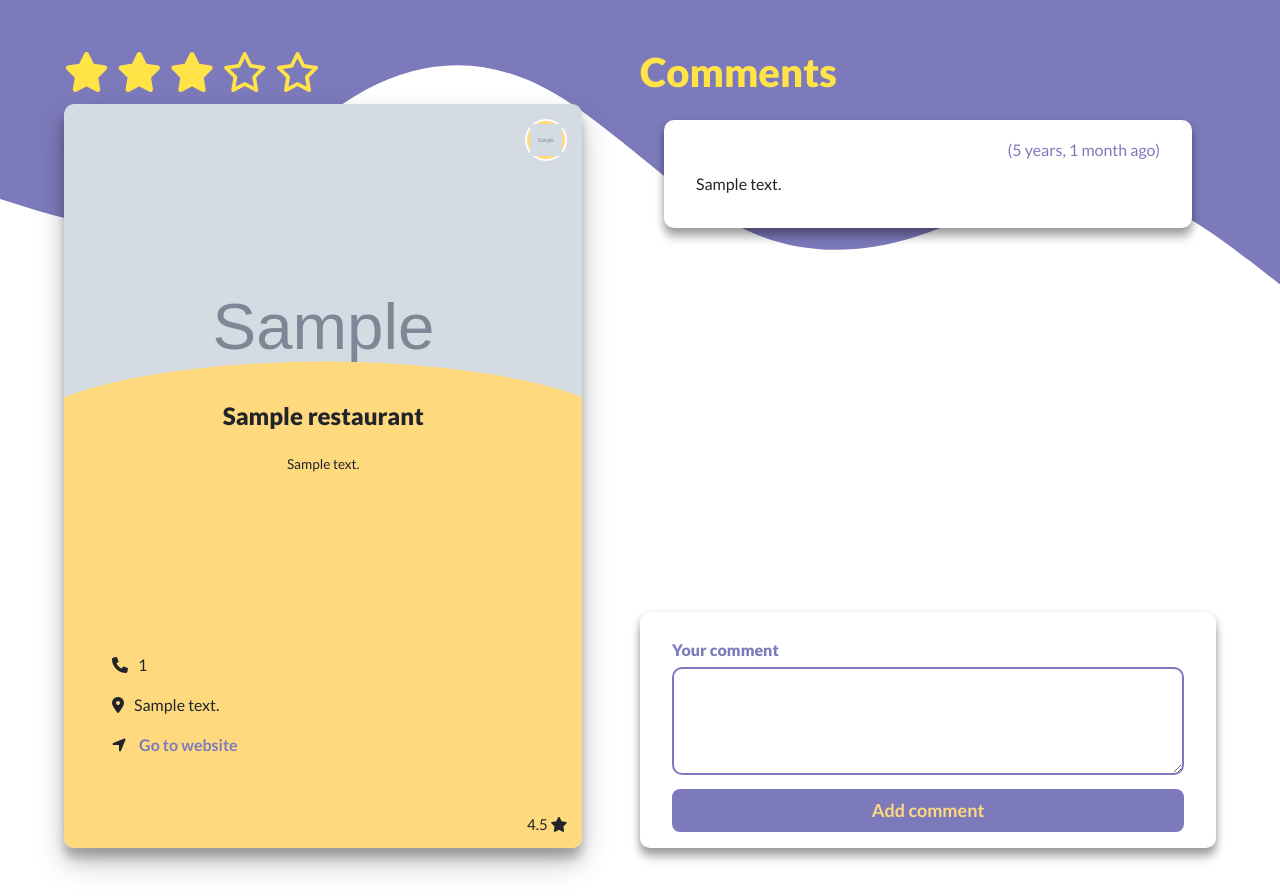
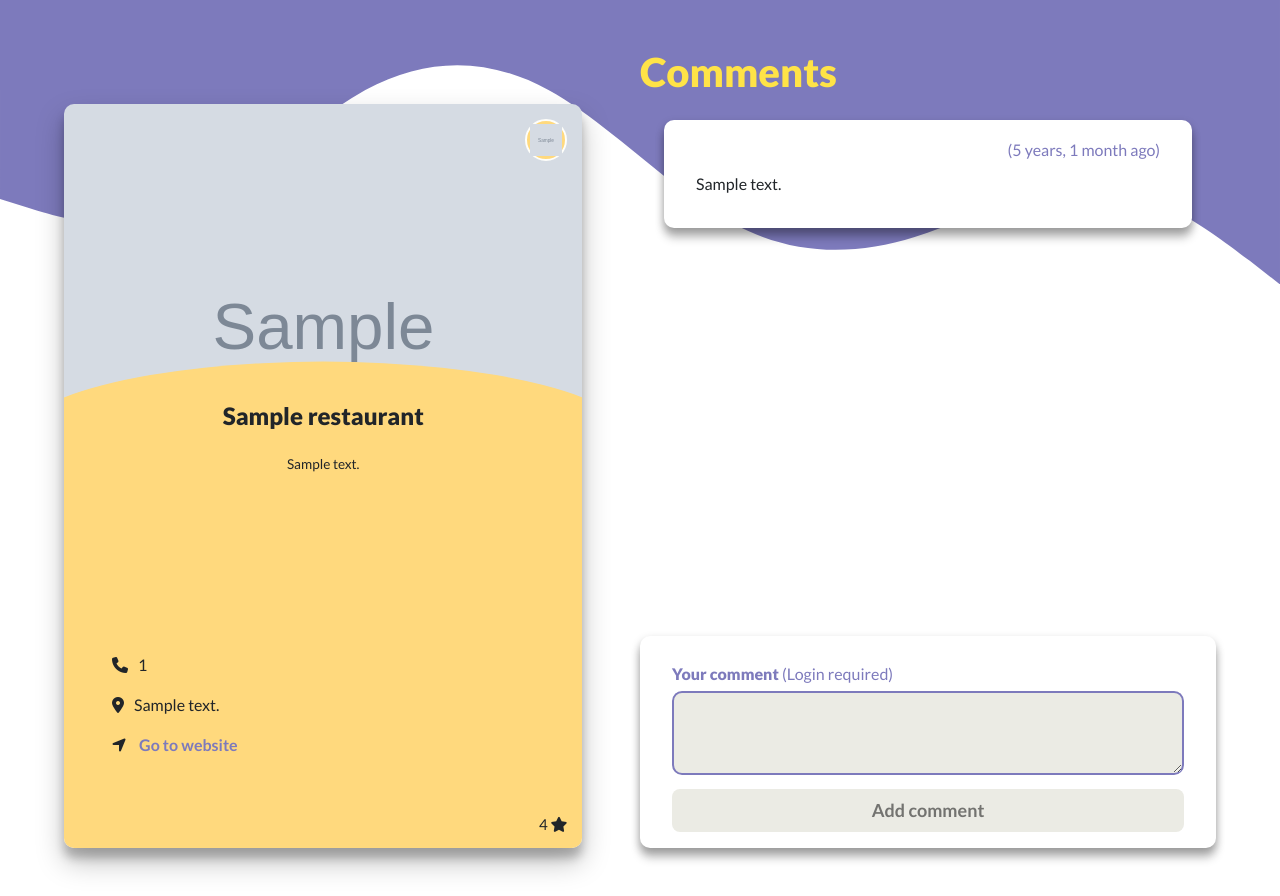
Before and after one commit to ianvalero/BiteQuest-App, a Django app: template RestaurantApp/restaurants/templates/restaurants/restaurant_detail.html in a window 1280 px wide. Shown: the part 70-966 px from the top of the page. Run offline with Django 5.2, Linux system fonts and the light colour scheme; the template is opened without the code that fills it: most values are stand-ins (such as "Sample title", 1, 10 or a date in 2020); grey boxes marked "Sample" are stand-in pictures; parts of the project's set-up code (start-up, migrations or seed data) failed here and were passed over.

Commit message:
Añadimos botones para calificar restaurante, añadimos filtro para que solo lo puedan hacer usuarios logeados y deshabilitamos creacion de comentarios cuando el user no esta logeado

```diff
--- a/RestaurantApp/restaurants/templates/restaurants/restaurant_detail.html
+++ b/RestaurantApp/restaurants/templates/restaurants/restaurant_detail.html
@@ -11,13 +11,18 @@
 <svg style="position: absolute;" xmlns="http://www.w3.org/2000/svg" viewBox="0 0 1440 320"><path fill="#7d7abc" fill-opacity="1" d="M0,224L34.3,234.7C68.6,245,137,267,206,240C274.3,213,343,139,411,101.3C480,64,549,64,617,101.3C685.7,139,754,213,823,250.7C891.4,288,960,288,1029,266.7C1097.1,245,1166,203,1234,208C1302.9,213,1371,267,1406,293.3L1440,320L1440,0L1405.7,0C1371.4,0,1303,0,1234,0C1165.7,0,1097,0,1029,0C960,0,891,0,823,0C754.3,0,686,0,617,0C548.6,0,480,0,411,0C342.9,0,274,0,206,0C137.1,0,69,0,34,0L0,0Z"></path></svg>
 <div id="content">
     <section id="card-details-section">
-        <h1>
+        <h1 id="user-rating" data-rate-url="{% url 'restaurants:restaurant_rate' restaurant.slug %}"
+        {% if not user.is_authenticated %}style="visibility: hidden;"{% endif %}>
             <span>
-                <i class="fa-solid fa-star"></i>
-                <i class="fa-solid fa-star"></i>
-                <i class="fa-solid fa-star"></i>
-                <i class="fa-regular fa-star"></i>
-                <i class="fa-regular fa-star"></i>
+                {% with range_list="1,2,3,4,5" %}
+                    {% for i in range_list|cut:"," %}
+                        {% if i <= user_raiting|slugify  %}
+                            <i class="rating-button fa-solid fa-star fa-flip" data-score="{{ i }}"></i>
+                        {% else %}
+                            <i class="rating-button fa-regular fa-star" data-score="{{ i }}"></i>
+                        {% endif %}
+                    {% endfor %}
+                {% endwith %}
             </span>
         </h1>
         <div id="card">
@@ -26,11 +31,11 @@
                 {% if restaurant.id in favorites %}
                     class="favorite fa-solid fa-heart fa-bounce"
                     onclick="favRestaurant('{% url 'restaurants:restaurant_unfavorite' restaurant.id %}', {{ restaurant.id }});return false;"
-                    id="favorite_star_{{ restaurant.id }}"
+                    id="favorite_heart_{{ restaurant.id }}"
                 {% else %}
                     class="favorite fa-regular fa-heart"
                     onclick="favRestaurant('{% url 'restaurants:restaurant_favorite' restaurant.id %}', {{ restaurant.id }});return false;"
-                    id="unfavorite_star_{{ restaurant.id }}"
+                    id="unfavorite_heart_{{ restaurant.id }}"
                 {% endif %}>
                 </i>
             {% endif %}
@@ -52,7 +57,9 @@
                         <a href="{{ restaurant.link }}" target="_blank">Go to website</a>
                     </p>
                 {% endif %}
-                <p id="card-rating">4.5 <i class="fa-solid fa-star"></i></p>
+                {% if restaurant.avg_rating %}
+                	<p id="card-rating">{{ restaurant.avg_rating }} <i class="fa-solid fa-star"></i></p>
+                {% endif %}
                 {% if restaurant.owner == user %}
                 <a href="{% url 'restaurants:restaurant_update' restaurant.slug %}">
                     <svg id="edit-button" viewBox="0 0 24 24" xmlns="http://www.w3.org/2000/svg">
@@ -125,14 +132,26 @@
             </div>
             {% endif %}
             <div id="add-comment-box">
-                <h6>Your comment</h6>
+                <h6>Your comment {% if not user.is_authenticated %}<span>(Login required)</span>{% endif %}</h6>
                 <form method="POST" action="{% url 'restaurants:restaurant_comment_create' restaurant.slug %}">
                     {% csrf_token %}
-                    <textarea name="comment" rows="3"></textarea>
-                    <button type="submit" id="add-comment">Add comment</button>
+                    <textarea
+                        name="comment"
+                        rows="2"
+                        {% if not user.is_authenticated %}class="add-comment-disabled" disabled{% endif %}>
+                    </textarea>
+                    <button
+                        type="submit"
+                        id="add-comment"
+                        {% if not user.is_authenticated %}class="add-comment-disabled" disabled{% endif %}>
+                        Add comment
+                    </button>
                 </form>
             </div>
         </div>
     </section>
 </div>
 {% endblock %}
+{% block javascripts %}
+<script src="{% static 'restaurants/js/restaurant_rating.js' %}"></script>
+{% endblock %}
```
